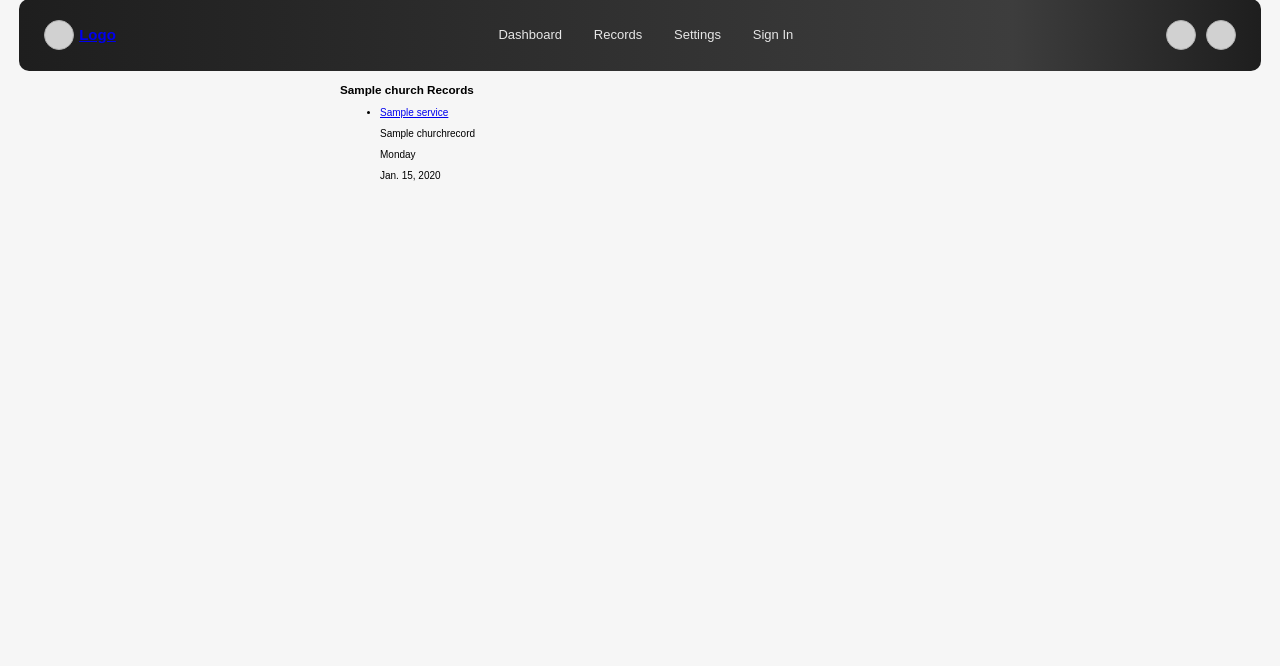
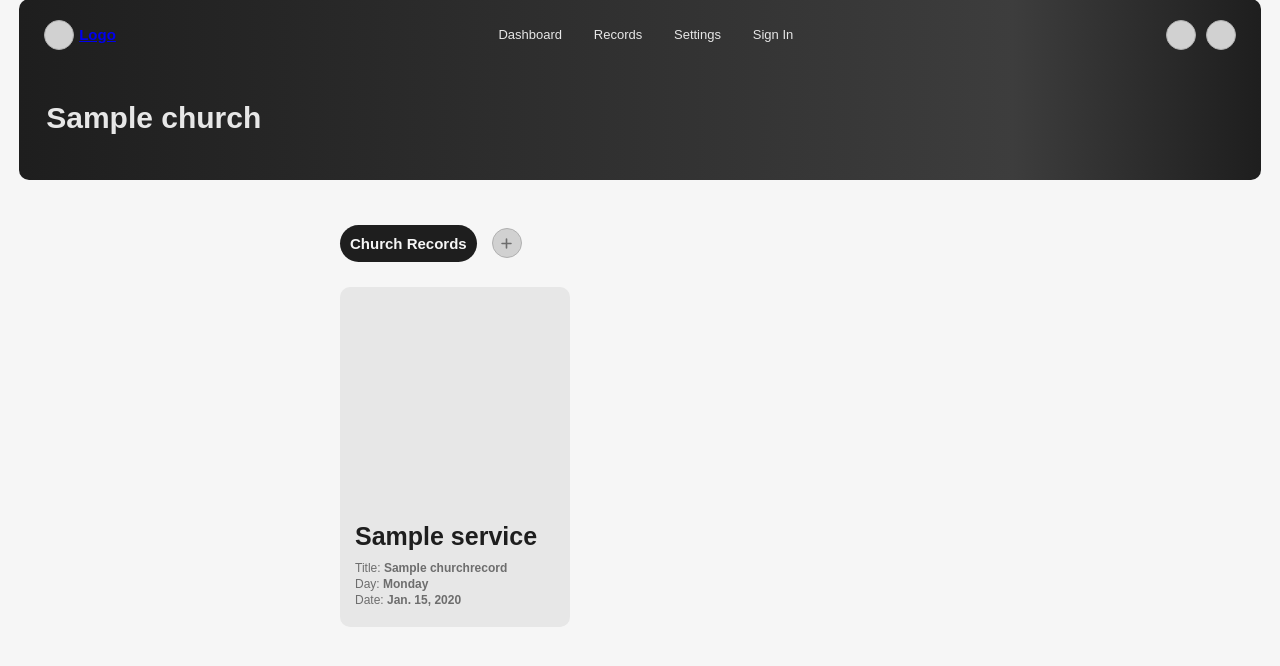
Before and after one commit to FEROS01/Records-App, a Django app: page /church_record_list/00000000-0000-0000-0000-000000000001 in a window 1280 px wide. Shown: the part 21-687 px from the top of the page. Run offline with Django 5.2, Linux system fonts and the light colour scheme; tables that the repository leaves empty hold one stand-in row (values such as "Sample post").

Commit message:
Records FE

```diff
--- a/industry/templates/industry/churchrecord_list.html
+++ b/industry/templates/industry/churchrecord_list.html
@@ -1,14 +1,40 @@
 {% extends 'core/base.html' %}
 
+{% block nav_info %}
+<a class="h2_link" href="{% url 'industry:church_detail' church.uuid %}">
+    <h2>{{church.name}}</h2>
+</a>
+{% endblock nav_info %}
 
 {% block content %}
-<h3>{{church}} Records</h3>
-<ul>
+<div class="sub">
+    <h3 class="sub_head">Church Records</h3>
+    <div class="icon">
+        <svg xmlns="http://www.w3.org/2000/svg"
+            viewBox="0 0 448 512"><!--!Font Awesome Free 6.7.2 by @fontawesome - https://fontawesome.com License - https://fontawesome.com/license/free Copyright 2025 Fonticons, Inc.-->
+            <path
+                d="M256 80c0-17.7-14.3-32-32-32s-32 14.3-32 32l0 144L48 224c-17.7 0-32 14.3-32 32s14.3 32 32 32l144 0 0 144c0 17.7 14.3 32 32 32s32-14.3 32-32l0-144 144 0c17.7 0 32-14.3 32-32s-14.3-32-32-32l-144 0 0-144z" />
+        </svg>
+    </div>
+</div>
+
+<ul class="industry-container">
     {% for record in churchrecord_list %}
-    <li><a href="{% url 'industry:church_record_detail' record.uuid %}">{{record.service.name}}</a></li>
-    <p>{{record.sermon_title}}</p>
-    <p>{{record.service.day}}</p>
-    <p>{{record.service_date|date}}</p>
+    <li class="industry-card">
+        <a href="{% url 'industry:church_record_detail' record.uuid %}">
+            <div class="card_icon"></div>
+        </a>
+        <div class="info">
+            <h2>{{record.service.name}}</h2>
+            <p>Title: <b>{{record.sermon_title}}</b></p>
+            <p>Day: <b>{{record.service.day}}</b></p>
+            <p>Date: <b>{{record.service_date|date}}</b></p>
+        </div>
+    </li>
+    {% empty %}
+    <div class="not_found">
+        <p>No Service found</p>
+    </div>
     {% endfor %}
 </ul>
 {% endblock content %}
--- a/industry/templates/industry/manager_update.html
+++ b/industry/templates/industry/manager_update.html
@@ -103,7 +103,6 @@
 
     document.addEventListener("htmx:afterSwap", function () {
         let selectedOptions = getSelectedOptions()
-        console.log(selectedOptions)
 
         document.querySelectorAll('.check').forEach(element => {
             if (selectedOptions.includes(element.name)) {
--- a/static/records/css/styles.css
+++ b/static/records/css/styles.css
@@ -527,18 +527,15 @@ textarea:focus,
     grid-template-columns: max-content;
     display: grid;
     font-size: 1.2rem;
-    /* align-items: center; */
     border-radius: 1rem;
     background-color: var(--a100);
     padding: 1rem;
-    /* justify-content: space-between; */
     margin: 2rem 2rem 0rem 0rem;
     flex-basis: 25%;
-    /* display: flex; */
     border: 0.1rem solid var(--a200);
 }
 
-li>* {
+.user_list li>* {
     grid-row: 1;
     align-self: center;
 }
```
